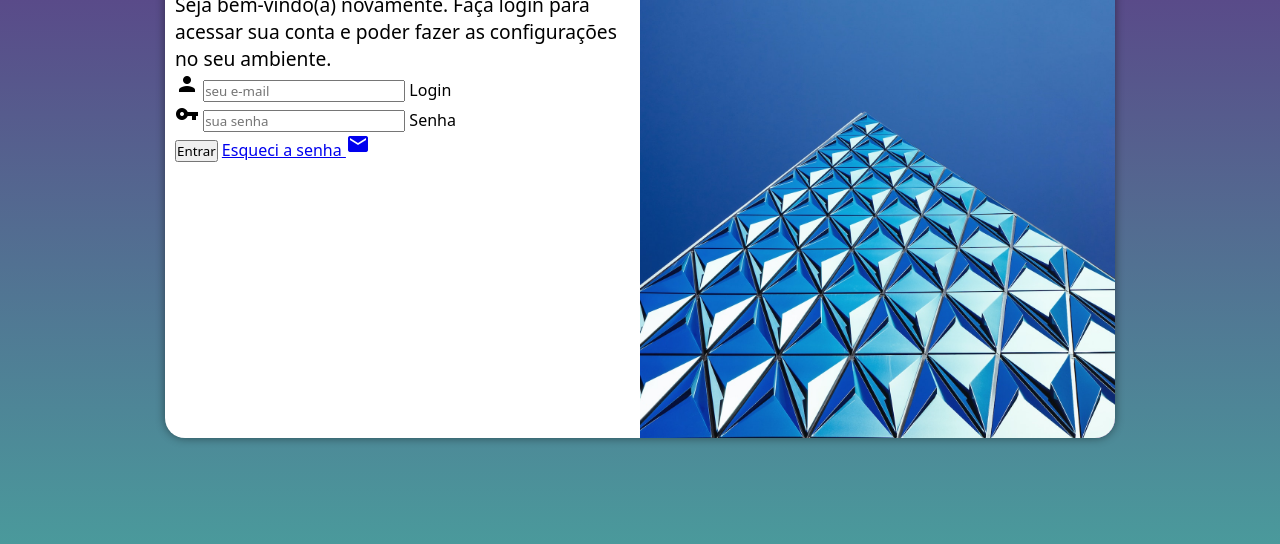
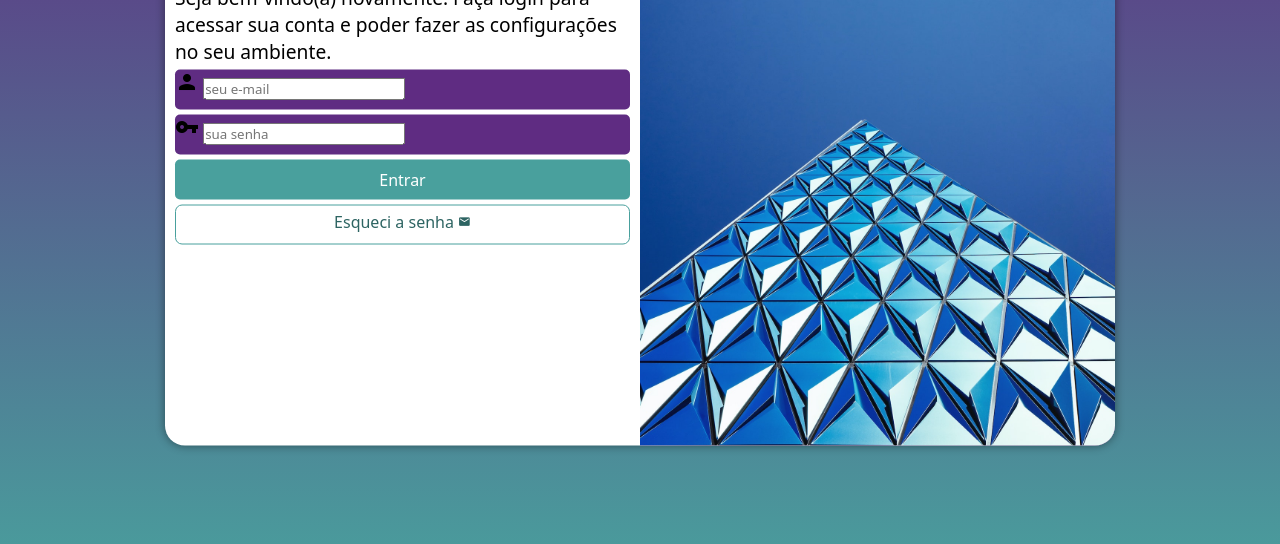
Before and after one commit to lucassantosfe/projeto-login, a plain HTML site: page index.html in a window 1280 px wide. Shown: the part 212-756 px from the top of the page. Drawn offline with Linux system fonts and the light colour scheme.

Commit message:
formatação do formulário

```diff
--- a/estilos/style.css
+++ b/estilos/style.css
@@ -34,7 +34,7 @@ section#login {
 
     background-color: white;
     width: 250px;
-    height: 500px;
+    height: 515px;
     border-radius: 20px;
     box-shadow: 0px 0px 10px rgba(0, 0, 0, 0.450);
 
@@ -63,3 +63,55 @@ div#formulario > h1 {
 div#formulario > p {
     font-size: 0.8em;
 }
+
+form > div.campo {
+    background-color: #5f2c82;
+    display: block;
+    width: 100%;
+    height: 40px;
+    border-radius: 5px;
+    margin: 5px 0px;
+}
+
+div.campo > label {
+    display: none;
+}
+
+form > input[type=submit] {
+    display: block;
+    font-size: 1em;
+    width: 100%;
+    height: 40px;
+    background-color: #49a09d;
+    color: white;
+    border: none;
+    border-radius: 5px;
+    cursor: pointer;
+}
+
+form > input[type=submit]:hover {
+    background-color: #2d6462;
+}
+
+form > a.botao {
+    display: block;
+    text-align: center;
+    font-size: 1em;
+    width: 100%;
+    height: 40px;
+    padding-top: 5px;
+    margin-top: 5px;
+    background-color: white;
+    color: #2d6462;
+    border: 1px solid #49a09d;
+    border-radius: 7px;
+    text-decoration: none;
+}
+
+form > a.botao:hover {
+    background-color: #6cd3cf;
+}
+
+form > a.botao > i {
+    font-size: 0.8em;
+}
--- a/index.html
+++ b/index.html
@@ -30,7 +30,7 @@
                         <label for="isenha">Senha</label>
                     </div>
                     <input type="submit" value="Entrar">
-                    <a href="esqueci.html">Esqueci a senha <i class="material-icons"> mail</i></a>
+                    <a href="esqueci.html" class="botao">Esqueci a senha <i class="material-icons"> mail</i></a>
                 </form>
             </div>
         </section>
```
